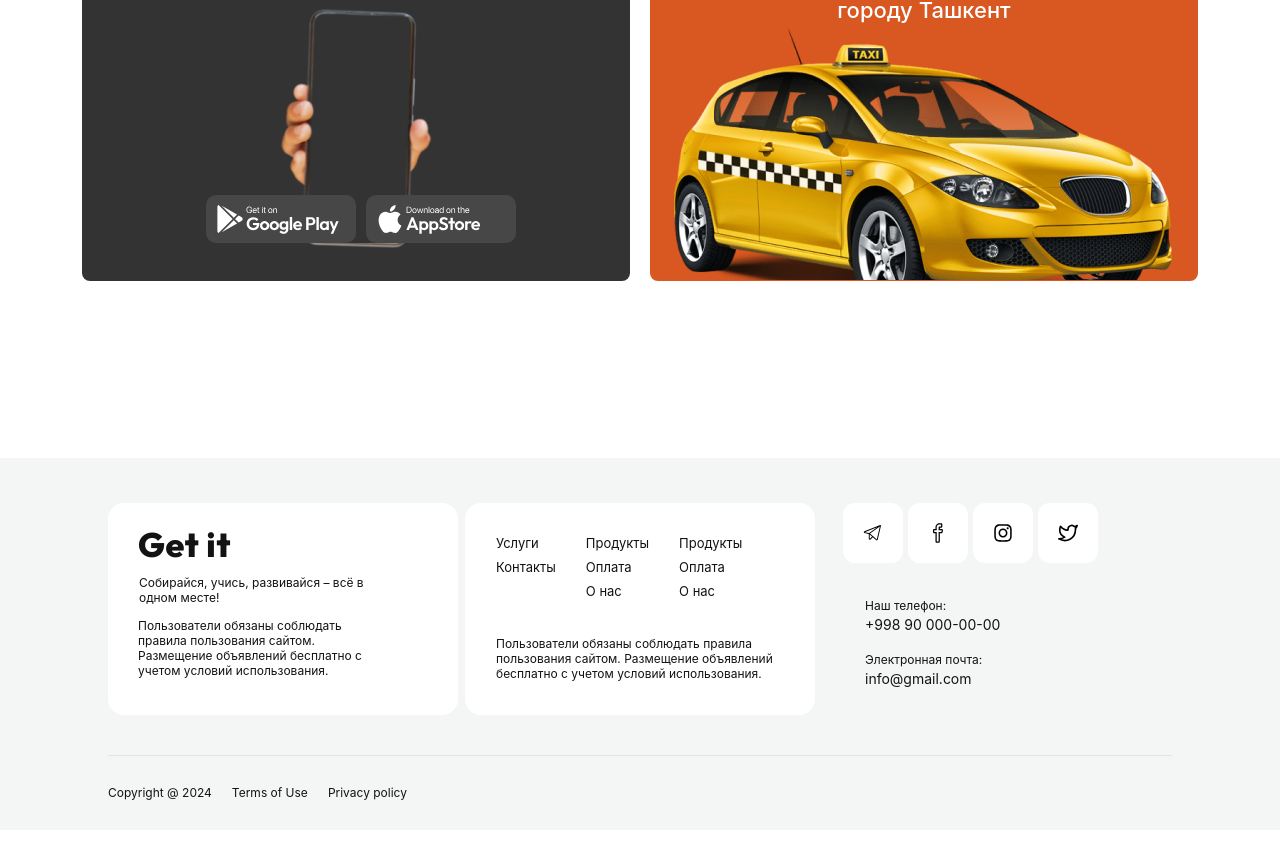
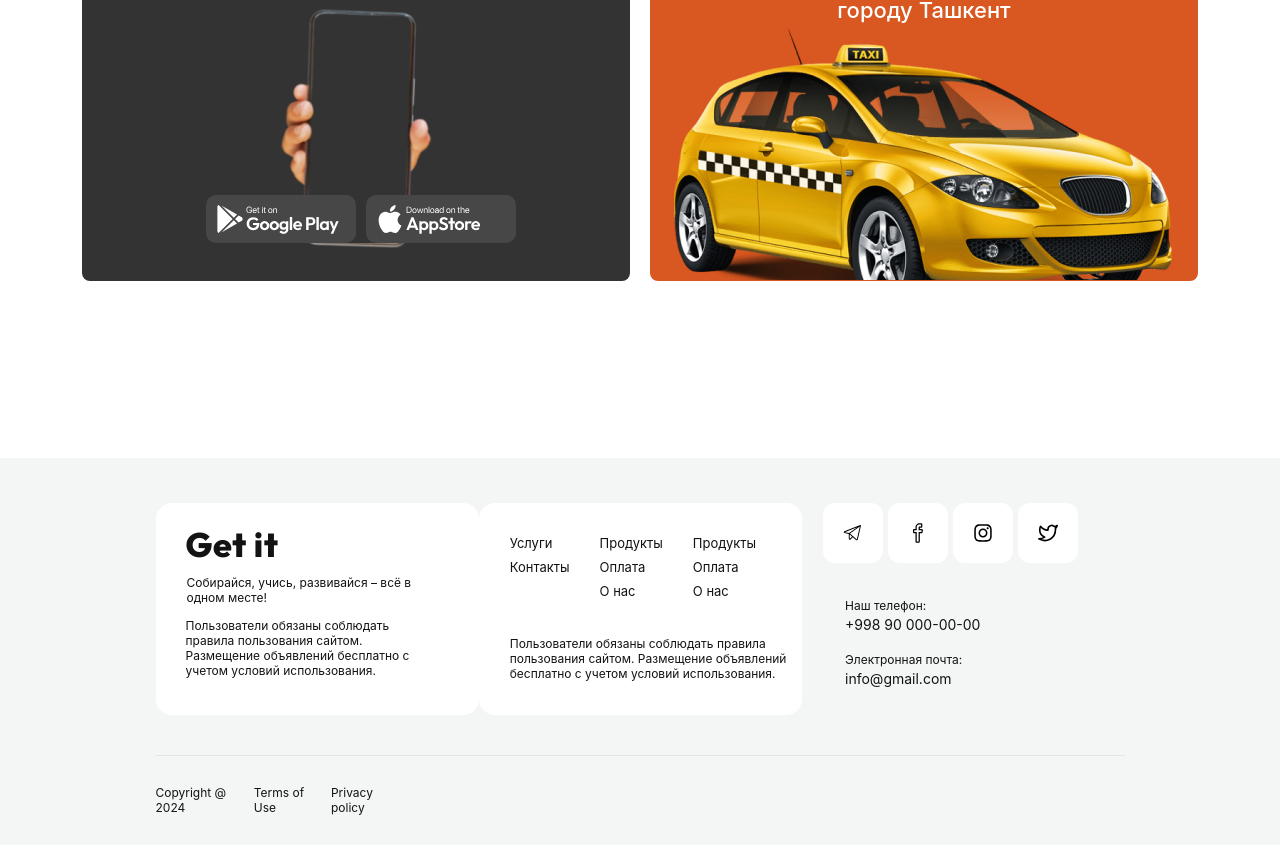
Before and after one commit to Sayyoraxon/frame3, a React (Create React App) app: page / in a window 1280 px wide. Shown: the part 3808-4653 px from the top of the page. Built offline with nearby package versions, Linux system fonts and the light colour scheme.

Commit message:
first commit

```diff
--- a/src/components/Footer.scss
+++ b/src/components/Footer.scss
@@ -6,7 +6,7 @@
     background-color: #f4f6f6;
 
     .footer {
-        width: 1064px;
+        width: 969px;
         margin-right: auto;
         margin-left: auto;
         padding: 45px 0 30px 0;
@@ -102,6 +102,7 @@
         }
 
         div:nth-child(3) {
+            width: 255px;
             padding-left: 21px;
 
             div:nth-child(1) {
```
Also changed, not shown: 1 other file (tests, documents, lock files or other folders).
